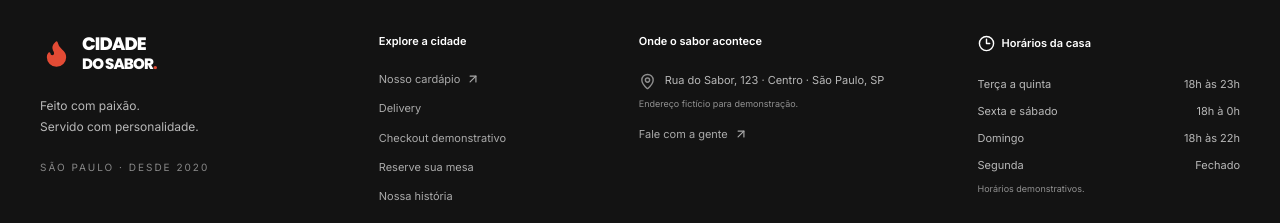
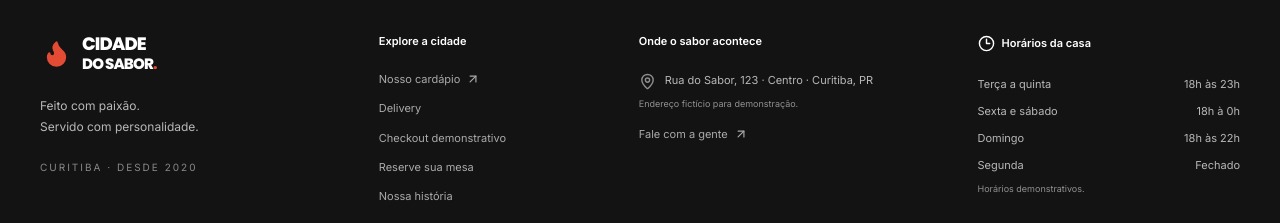
Before and after one commit to Rafadsaol/cidadedosaborv1, a Next.js app: page /contato in a window 1280 px wide. Shown: the part 1157-1380 px from the top of the page. Built offline with nearby package versions, Linux system fonts and the light colour scheme.

Commit message:
fix: update footer and contact address to Curitiba PR

```diff
--- a/components/layout/footer.tsx
+++ b/components/layout/footer.tsx
@@ -13,7 +13,7 @@
             <br />
             Servido com personalidade.
           </p>
-          <span className="small-label">SÃO PAULO · DESDE 2020</span>
+          <span className="small-label">CURITIBA · DESDE 2020</span>
         </div>
         <div>
           <h3>Explore a cidade</h3>
--- a/data/site.ts
+++ b/data/site.ts
@@ -2,7 +2,7 @@
 export const site = {
   name: "Cidade do Sabor",
   slogan: "O sabor que domina a cidade.",
-  address: "Rua do Sabor, 123 · Centro · São Paulo, SP",
+  address: "Rua do Sabor, 123 · Centro · Curitiba, PR",
   phone: "(11) 0000-0000",
   whatsapp: "",
   instagram: "",
```
